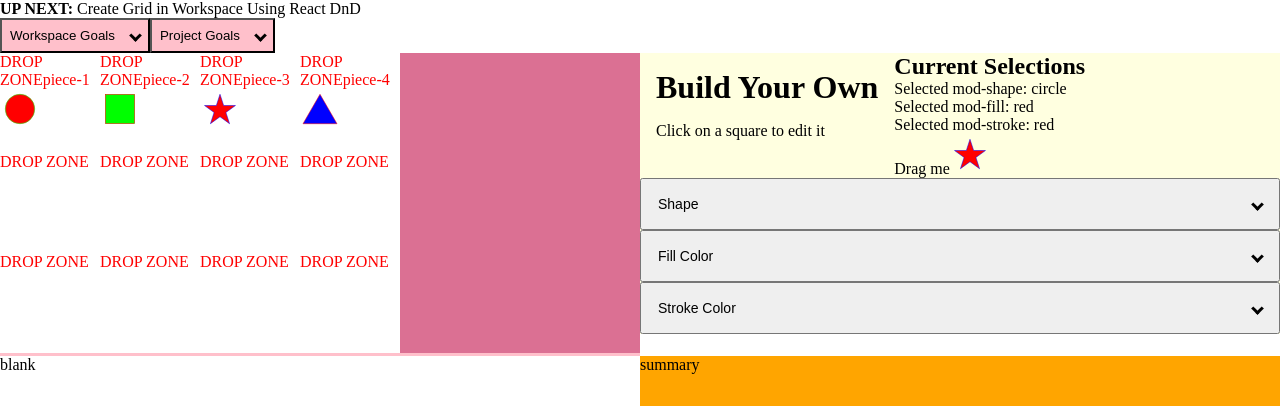
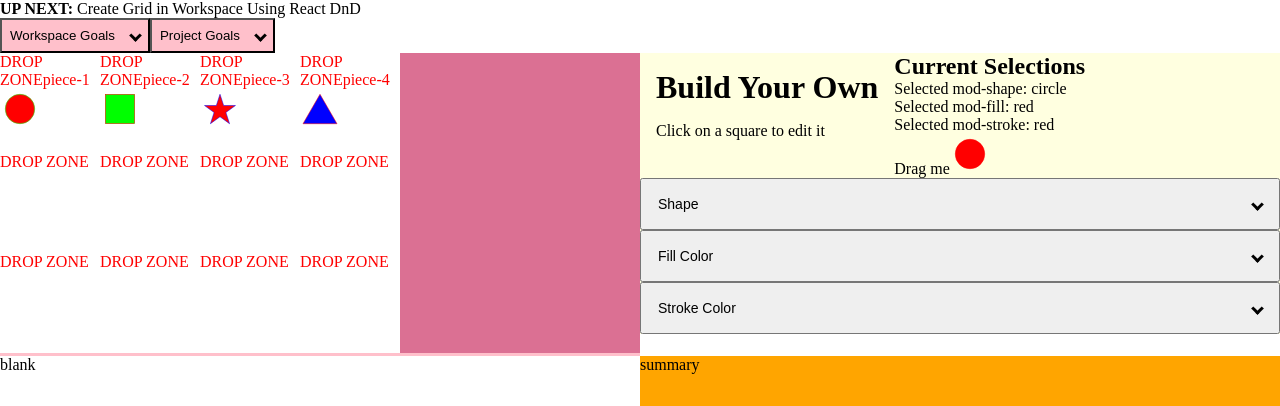
Before and after one commit to KierstenMiller/DnD-product-builder, a Next.js app in the folder next-app-test/: page /build-your-own in a window 1280 px wide. Shown: the top 406 px of the page. Built offline with nearby package versions, Linux system fonts and the light colour scheme.

Commit message:
unique objects in each square

```diff
--- a/next-app-test/src/Components/DnD/dropZone.tsx
+++ b/next-app-test/src/Components/DnD/dropZone.tsx
@@ -2,13 +2,16 @@ import { observer } from 'mobx-react-lite'
 import { useDrop } from 'react-dnd'
 import { DnDItemTypes, matrixIndexI, pieceI } from './workspace.util'
 
+export type onDropI = (matrixIndex: matrixIndexI) => void
+
 interface propsI {
     matrixIndex: matrixIndexI,
-    onDrop: (matrixIndex: matrixIndexI) => void,
+    onDrop: onDropI,
     piece?: pieceI
 }
 
 export const DropZone = observer(({matrixIndex, onDrop, piece}: propsI) => {
+    // console.log('rerender DropZone', {matrixIndex, piece});
     const [{ isOver, canDrop }, drop] = useDrop(
         () => ({
             accept: DnDItemTypes.ITEM,
--- /dev/null
+++ b/next-app-test/src/Components/DnD/studio.tsx
@@ -0,0 +1,82 @@
+import { observer } from 'mobx-react-lite'
+import { HTML5Backend } from 'react-dnd-html5-backend'
+import { DndProvider } from 'react-dnd'
+
+import { BuildYourOwnModel } from '-/page-components/build-your-own/build-your-own-model'
+import { Modifiers } from '-/Components/modifier/modifier'
+import { Workspace } from '-/Components/DnD/workspace'
+import { DragZone } from '-/Components/DnD/dragZone'
+import { colors, icons, matrixIndexI, matrixMock, pieceI, shapeIds } from '-/Components/DnD/workspace.util'
+import { configT, modifiersT } from '-/page-components/build-your-own/build-your-own.util'
+
+import styles from '#/Home.module.scss'
+import { useState } from 'react'
+
+interface propsI {
+    model: BuildYourOwnModel,
+    modifiers: modifiersT,
+}
+
+export enum DnDItemTypes {
+    ITEM = "item",
+}
+
+// great article on data structure of matrix, include sort algo https://www.geeksforgeeks.org/introduction-to-matrix-or-grid-data-structure-and-algorithms-tutorial/
+// TODO: trigger update to studio without replacing entire matrix array each update
+const addToMatrix = ({matrix, addIndex, piece}: {matrix: typeof matrixMock, addIndex: matrixIndexI, piece: pieceI}) => {
+    const matrixCopy = [...matrix];
+    matrixCopy[addIndex.row][addIndex.column].piece = piece
+    return matrixCopy;
+}
+
+const getImage = (config: configT) => {
+    const shapeSelection = config.find(c => c.id === 'mod-shape')?.selection as shapeIds;
+    const shapeIcon = shapeSelection && Object.values(shapeIds).includes(shapeSelection)
+    ? icons[shapeSelection as shapeIds]
+    : null;
+    const fillSelection = config.find(c => c.id === 'mod-fill')?.selection as colors;
+    const strokeSelection = config.find(c => c.id === 'mod-stroke')?.selection as colors;
+    return  shapeIcon && fillSelection && strokeSelection
+    ? shapeIcon({fill: fillSelection, stroke: strokeSelection})
+    : icons.circle({fill: colors.green, stroke: colors.blue}) // TODO: FAIL HARD
+
+}
+
+export const Studio = observer(({ model, modifiers }: propsI) => {
+    const [matrix, setMatrix] = useState(matrixMock);
+    const image = getImage(model.config);
+    const onDrop = (matrixIndex : matrixIndexI) => {
+        const image2 = getImage(model.config)
+        const newMatrix = addToMatrix({
+            matrix,
+            addIndex: matrixIndex,
+            piece: {id:"newPiece", image: image2}
+        })
+        setMatrix(newMatrix);
+    }
+    return (<DndProvider backend={HTML5Backend}>
+        <div className={styles.row}>
+            <div className={`${styles.column} ${styles.columnLeft}`}>
+                <div className={styles.image}>
+                    <Workspace matrix={matrix} onDrop={onDrop}/>
+                </div>
+            </div>
+            <div className={`${styles.column} ${styles.columnRight} ${styles.isSticky}`}>
+                <div className="flex">
+                    <div className={styles.description}>
+                        <h1 className={styles.header}>Build Your Own</h1>
+                        <p>Click on a square to edit it</p>
+                    </div>
+                    <div>
+                        <h2>Current Selections</h2>
+                        {model.config.map(c => <div key={c.id}>Selected {c.id}: {c.selection}</div>)}
+                        <DragZone>
+                            {image}
+                        </DragZone>
+                    </div>
+                </div>
+                <Modifiers model={model} modifiers={modifiers} />
+            </div>
+        </div>
+    </DndProvider>)
+})
--- a/next-app-test/src/Components/DnD/workspace.tsx
+++ b/next-app-test/src/Components/DnD/workspace.tsx
@@ -1,26 +1,8 @@
 import { observer } from 'mobx-react-lite'
-import { useDrop } from 'react-dnd'
-import { DropZone } from './dropZone'
-import { colors, DnDItemTypes, icons, matrixIndexI, matrixMock, pieceI } from './workspace.util';
+import { DropZone, onDropI } from './dropZone'
+import { matrixMock } from './workspace.util'
 
-// great article on data structure of matrix, include sort algo https://www.geeksforgeeks.org/introduction-to-matrix-or-grid-data-structure-and-algorithms-tutorial/
-const addToMatrix = ({matrix, addIndex, piece}: {matrix: typeof matrixMock, addIndex: matrixIndexI, piece: pieceI}) => {
-    matrix[addIndex.row][addIndex.column].piece = piece;
-}
-
-export const Workspace = observer(({dropImage}: {dropImage: JSX.Element}) => {
-    const [{ isOver, canDrop }, drop] = useDrop(
-        () => ({
-            accept: DnDItemTypes.ITEM,
-            //   canDrop: () => game.canMoveKnight(x, y),
-            //   drop: () => game.moveKnight(x, y),
-            collect: (monitor) => ({
-                isOver: !!monitor.isOver(),
-                canDrop: !!monitor.canDrop(),
-            }),
-        }),
-        [],
-    )
+export const Workspace = observer(({matrix, onDrop}: {matrix: typeof matrixMock,onDrop: onDropI}) => {
     return (<div className="flex">
         {/* TODO: make a index that isn't from the iterator index */}
         {matrixMock.map((r, i) => <div key={i}>
@@ -28,11 +10,7 @@ export const Workspace = observer(({dropImage}: {dropImage: JSX.Element}) => {
                 key={`${c.matrixIndex.row}-${c.matrixIndex.column}`}
                 piece={c.piece}
                 matrixIndex={c.matrixIndex}
-                onDrop={(matrixIndex) => addToMatrix({
-                    matrix: matrixMock,
-                    addIndex: matrixIndex,
-                    piece: {id:"newPiece", image: dropImage}
-                })}
+                onDrop={onDrop}
             />)}
         </div>)}
     </div>)
--- a/next-app-test/src/Components/DnD/workspace.util.tsx
+++ b/next-app-test/src/Components/DnD/workspace.util.tsx
@@ -10,17 +10,24 @@ export interface iconColoringI {
     stroke: colors,
 }
 
+export enum shapeIds {
+    circle= 'circle',
+    square= 'square',
+    star= 'star',
+    triangle= 'triangle',
+}
+
  export const icons = {
-    circle: ({fill, stroke}: iconColoringI) => <svg height={40} width={40} xmlns="http://www.w3.org/2000/svg" viewBox="0 0 76.11 76.11">
+    [shapeIds.circle]: ({fill, stroke}: iconColoringI) => <svg height={40} width={40} xmlns="http://www.w3.org/2000/svg" viewBox="0 0 76.11 76.11">
         <circle style={{fill: fill, stroke: stroke}} cx="38.05" cy="38.05" r="28"/>
     </svg>,
-    square: ({fill, stroke}: iconColoringI) => <svg height={40} width={40} xmlns="http://www.w3.org/2000/svg" viewBox="0 0 76.11 76.11">
+    [shapeIds.square]: ({fill, stroke}: iconColoringI) => <svg height={40} width={40} xmlns="http://www.w3.org/2000/svg" viewBox="0 0 76.11 76.11">
         <rect style={{fill: fill, stroke: stroke}} x="10.05" y="10.05" width="56" height="56"/>
     </svg>,
-    star: ({fill, stroke}: iconColoringI) => <svg height={40} width={40} xmlns="http://www.w3.org/2000/svg" viewBox="0 0 76.11 76.11">
+    [shapeIds.star]: ({fill, stroke}: iconColoringI) => <svg height={40} width={40} xmlns="http://www.w3.org/2000/svg" viewBox="0 0 76.11 76.11">
         <polygon style={{fill: fill, stroke: stroke}} points="38.05 10.05 45 31.44 67.5 31.44 49.3 44.66 56.25 66.05 38.05 52.83 19.86 66.05 26.81 44.66 8.61 31.44 31.1 31.44 38.05 10.05"/>
     </svg>,
-    triangle: ({fill, stroke}: iconColoringI) => <svg height={40} width={40} xmlns="http://www.w3.org/2000/svg" viewBox="0 0 76.11 76.11">
+    [shapeIds.triangle]: ({fill, stroke}: iconColoringI) => <svg height={40} width={40} xmlns="http://www.w3.org/2000/svg" viewBox="0 0 76.11 76.11">
         <polygon style={{fill: fill, stroke: stroke}} points="38.05 10.05 54.22 38.05 70.39 66.05 38.05 66.05 5.72 66.05 21.89 38.05 38.05 10.05"/>
     </svg>
 }
--- a/next-app-test/src/page-components/build-your-own/build-your-own-page.tsx
+++ b/next-app-test/src/page-components/build-your-own/build-your-own-page.tsx
@@ -1,57 +1,22 @@
 import { observer } from 'mobx-react-lite'
-import { HTML5Backend } from 'react-dnd-html5-backend'
-import { DndProvider } from 'react-dnd'
 
 import { BuildYourOwnModel } from '-/page-components/build-your-own/build-your-own-model'
 import { modifiersT } from './build-your-own.util'
-import { Modifiers } from '-/Components/modifier/modifier'
-import { Workspace } from '-/Components/DnD/workspace'
+import { Studio } from '-/Components/DnD/studio'
 
 import styles from '#/Home.module.scss'
-import { DropZone } from '-/Components/DnD/dropZone'
-import { DragZone } from '-/Components/DnD/dragZone'
-import { colors, icons } from '-/Components/DnD/workspace.util'
-
 
 interface BuildYourOwnPageI {
     model: BuildYourOwnModel,
     modifiers: modifiersT,
 }
 
-export enum DnDItemTypes {
-    ITEM = "item",
-}
-
 export const BuildYourOwnPage = observer(({ model, modifiers }: BuildYourOwnPageI) => {
-    const image = icons.star({fill: colors.red, stroke: colors.blue})
+    console.log('page rerender');
     return (<>
         <div className={styles.app}>
             <div className={styles.container}>
-                <DndProvider backend={HTML5Backend}>
-                    <div className={styles.row}>
-                        <div className={`${styles.column} ${styles.columnLeft}`}>
-                            <div className={styles.image}>
-                                <Workspace dropImage={image}/>
-                            </div>
-                        </div>
-                        <div className={`${styles.column} ${styles.columnRight} ${styles.isSticky}`}>
-                            <div className="flex">
-                                <div className={styles.description}>
-                                    <h1 className={styles.header}>Build Your Own</h1>
-                                    <p>Click on a square to edit it</p>
-                                </div>
-                                <div>
-                                    <h2>Current Selections</h2>
-                                    {model.config.map(c => <div key={c.id}>Selected {c.id}: {c.selection}</div>)}
-                                    <DragZone>
-                                        {image}
-                                    </DragZone>
-                                </div>
-                            </div>
-                            <Modifiers model={model} modifiers={modifiers} />
-                        </div>
-                    </div>
-                </DndProvider>
+                <Studio model={model} modifiers={modifiers}/>
                 <div className={styles.row}>
                     <div className={styles.column}>
                         blank
```
